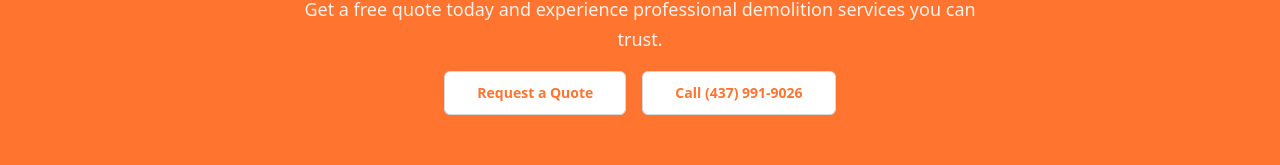
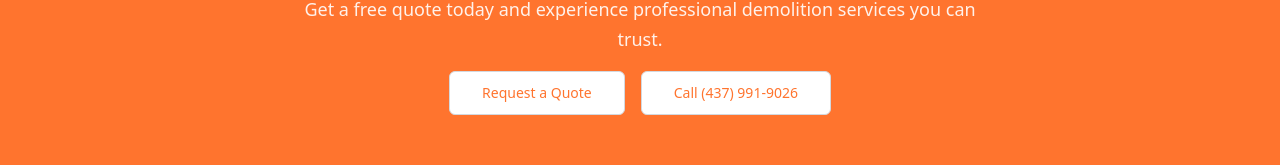
Before and after one commit to TNDIGITALMARK/bf3b0bc6-a6e1-44dd-b2f1-dd22e504e300, a Next.js app: page / in a window 1280 px wide. Shown: the part 5001-5166 px from the top of the page. Built offline with nearby package versions, Linux system fonts and the light colour scheme; no server answers.

Commit message:
Phoenix Agent implementation - The services and projects page have the same issue...

```diff
--- a/src/app/globals.css
+++ b/src/app/globals.css
@@ -458,46 +458,48 @@ section.bg-secondary p {
 
 /* ============================================
    CTA SECTION BUTTON TEXT CLASSES
-   Specific classes for the two CTA buttons ONLY
+   Specific targeting for CTA buttons
    Maximum specificity to override all other styles
    ============================================ */
 
-/* First CTA button: "Request a Quote" - Orange text on white background */
-button.cta-btn-quote,
-a.cta-btn-quote,
-.cta-btn-quote,
-button.cta-btn-quote *,
-a.cta-btn-quote * {
+/* Target outline variant buttons with text-secondary class */
+button[class*="border"][class*="bg-white"][class*="text-secondary"],
+a[class*="border"][class*="bg-white"][class*="text-secondary"] {
   color: hsl(var(--secondary)) !important;
   font-weight: 600 !important;
 }
 
-button.cta-btn-quote:hover,
-a.cta-btn-quote:hover,
-.cta-btn-quote:hover,
-button.cta-btn-quote:hover *,
-a.cta-btn-quote:hover * {
+button[class*="border"][class*="bg-white"][class*="text-secondary"]:hover,
+a[class*="border"][class*="bg-white"][class*="text-secondary"]:hover {
   color: hsl(var(--secondary)) !important;
-  opacity: 0.95;
 }
 
-/* Second CTA button: "Call" - Orange text on white background (matching Quote button) */
-button.cta-btn-call,
-a.cta-btn-call,
-.cta-btn-call,
-button.cta-btn-call *,
-a.cta-btn-call * {
+/* Target buttons inside bg-secondary sections with bg-white */
+section.bg-secondary button[class*="bg-white"],
+section.bg-secondary a[class*="bg-white"] {
   color: hsl(var(--secondary)) !important;
-  font-weight: 600 !important;
 }
 
-button.cta-btn-call:hover,
-a.cta-btn-call:hover,
-.cta-btn-call:hover,
-button.cta-btn-call:hover *,
-a.cta-btn-call:hover * {
+section.bg-secondary button[class*="bg-white"]:hover,
+section.bg-secondary a[class*="bg-white"]:hover {
   color: hsl(var(--secondary)) !important;
-  opacity: 0.95;
+}
+
+/* Ensure the text color is applied to Link components inside buttons */
+section.bg-secondary button[class*="bg-white"] > *,
+section.bg-secondary a[class*="bg-white"] > * {
+  color: hsl(var(--secondary)) !important;
+}
+
+/* Override for border-white buttons on dark backgrounds */
+[class*="bg-secondary"] button[class*="border-white"]:not([class*="bg-white"]),
+[class*="bg-secondary"] a[class*="border-white"]:not([class*="bg-white"]) {
+  color: white !important;
+}
+
+[class*="bg-secondary"] button[class*="border-white"]:not([class*="bg-white"]) *,
+[class*="bg-secondary"] a[class*="border-white"]:not([class*="bg-white"]) * {
+  color: white !important;
 }
 
 /* ============================================
@@ -537,3 +539,18 @@ button[class*="border"][class*="border-input"][class*="bg-background"] {
 [class*="text-secondary"]:not([class*="text-secondary-foreground"]) {
   color: hsl(var(--secondary)) !important;
 }
+
+/* HIGHEST PRIORITY: Force orange text on white buttons in CTA sections */
+section[class*="bg-secondary"] button.inline-flex[class*="bg-white"],
+section[class*="bg-secondary"] a.inline-flex[class*="bg-white"],
+section.bg-secondary button.inline-flex[class*="bg-white"],
+section.bg-secondary a.inline-flex[class*="bg-white"] {
+  color: hsl(var(--secondary)) !important;
+}
+
+section[class*="bg-secondary"] button.inline-flex[class*="bg-white"] *,
+section[class*="bg-secondary"] a.inline-flex[class*="bg-white"] *,
+section.bg-secondary button.inline-flex[class*="bg-white"] *,
+section.bg-secondary a.inline-flex[class*="bg-white"] * {
+  color: hsl(var(--secondary)) !important;
+}
--- a/src/components/ui/button.tsx
+++ b/src/components/ui/button.tsx
@@ -13,7 +13,7 @@ const buttonVariants = cva(
         destructive:
           "bg-destructive text-destructive-foreground hover:bg-destructive/90",
         outline:
-          "border border-input bg-background",
+          "border border-input bg-background hover:bg-accent hover:text-accent-foreground",
         secondary:
           "bg-secondary text-white hover:bg-secondary/80 [&_*]:text-white",
         ghost: "hover:bg-accent hover:text-accent-foreground",
```
